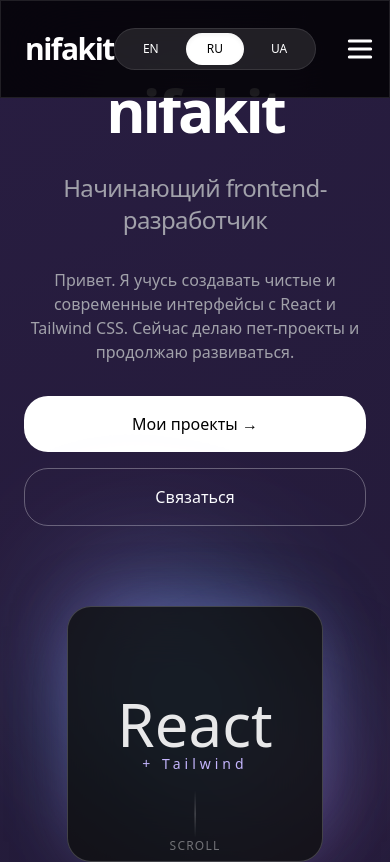
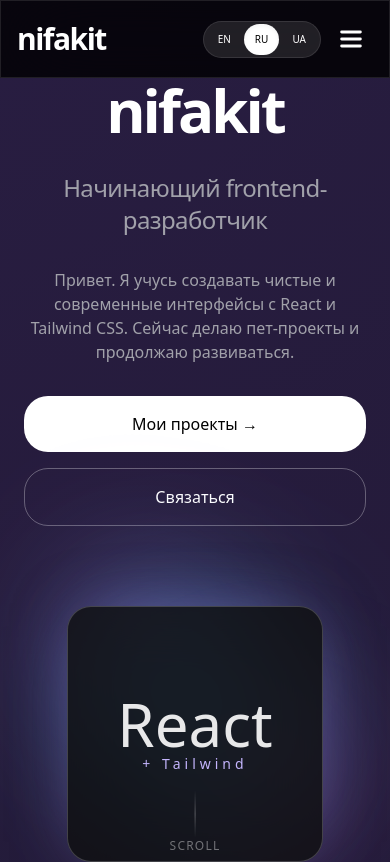
Before and after one commit to nifakit/my-portfolio, a React app: page / in a window 390 px wide. Shown: the top 862 px of the page. Built offline with nearby package versions, Linux system fonts and the light colour scheme; the HTML template or start-up script is replaced by a standard one.

Commit message:
fix(ui): improved navbar mobile layout - compacted language switcher on mobile, better spacing, full-width distribution and responsive padding

```diff
--- a/src/components/layout/Navbar.jsx
+++ b/src/components/layout/Navbar.jsx
@@ -20,10 +20,9 @@
   return (
     <>
       <nav className="fixed top-0 left-0 right-0 z-50 glass border-b border-white/10 bg-black/80 backdrop-blur-2xl">
-        <div className="max-w-screen-2xl mx-auto px-6 py-5 flex items-center">
+        <div className="max-w-screen-2xl mx-auto px-4 sm:px-6 py-4 flex items-center justify-between">
 
           <a href="#" className="text-3xl font-semibold tracking-tighter text-white">nifakit</a>
-
 
           <div className="flex-1 hidden md:flex justify-center gap-10">
             {navLinks.map((link) => (
@@ -37,15 +36,13 @@
             ))}
           </div>
 
-
-          <div className="flex items-center gap-4 flex-shrink-0">
-
-            <div className="relative flex items-center bg-white/10 rounded-3xl p-1 border border-white/10">
+          <div className="flex items-center gap-2 flex-shrink-0">
+            <div className="relative flex items-center bg-white/10 rounded-3xl p-0.5 border border-white/10">
               {["en", "ru", "ua"].map((lng) => (
                 <button
                   key={lng}
                   onClick={() => changeLanguage(lng)}
-                  className={`relative z-10 px-6 py-2 text-xs font-medium rounded-3xl transition-all duration-200 ${
+                  className={`relative z-10 px-3 sm:px-6 py-2 text-[10px] sm:text-xs font-medium rounded-3xl transition-all duration-200 ${
                     i18nInstance.language === lng ? "text-black" : "text-white hover:bg-white/10"
                   }`}
                 >
@@ -54,14 +51,13 @@
               ))}
 
               <div
-                className="absolute top-1 bottom-1 bg-white rounded-3xl shadow-inner transition-all duration-300 ease-out"
+                className="absolute top-0.5 bottom-0.5 bg-white rounded-3xl shadow-inner transition-all duration-300 ease-out"
                 style={{
-                  left: i18nInstance.language === "en" ? "4px" : i18nInstance.language === "ru" ? "calc(33.333% + 4px)" : "calc(66.666% + 8px)",
-                  width: "calc(33.333% - 8px)",
+                  left: i18nInstance.language === "en" ? "2px" : i18nInstance.language === "ru" ? "calc(33.333% + 2px)" : "calc(66.666% + 4px)",
+                  width: "calc(33.333% - 4px)",
                 }}
               />
             </div>
-
 
             <a
               href="#contact"
@@ -70,19 +66,17 @@
               {t("nav.contact")}
             </a>
 
-
             <button
               onClick={() => setIsOpen(!isOpen)}
-              className="md:hidden p-3 text-white"
+              className="md:hidden p-2 text-white"
             >
-              <svg xmlns="http://www.w3.org/2000/svg" className="w-8 h-8" fill="none" viewBox="0 0 24 24" stroke="currentColor" strokeWidth={2.25}>
+              <svg xmlns="http://www.w3.org/2000/svg" className="w-7 h-7" fill="none" viewBox="0 0 24 24" stroke="currentColor" strokeWidth={2.5}>
                 <path strokeLinecap="round" strokeLinejoin="round" d={isOpen ? "M6 18L18 6M6 6h12v12" : "M4 6h16M4 12h16M4 18h16"} />
               </svg>
             </button>
           </div>
         </div>
       </nav>
-
 
       <div className={`fixed inset-0 bg-black/95 backdrop-blur-3xl z-40 md:hidden transition-all duration-500 ${isOpen ? "opacity-100 translate-y-0" : "opacity-0 -translate-y-10 pointer-events-none"}`}>
         <div className="flex flex-col items-center justify-center h-full pt-20 gap-10 text-3xl font-medium text-center">
```
